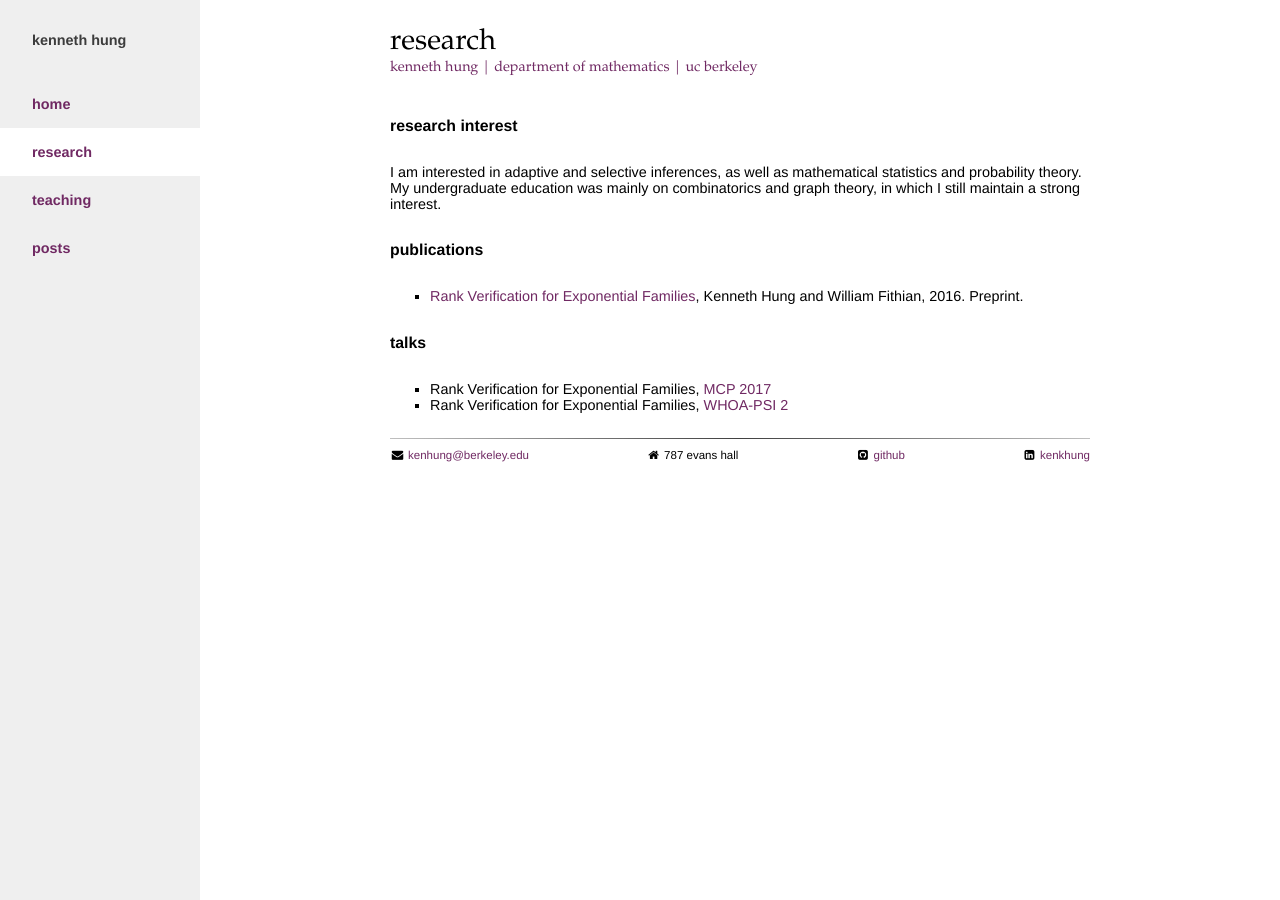
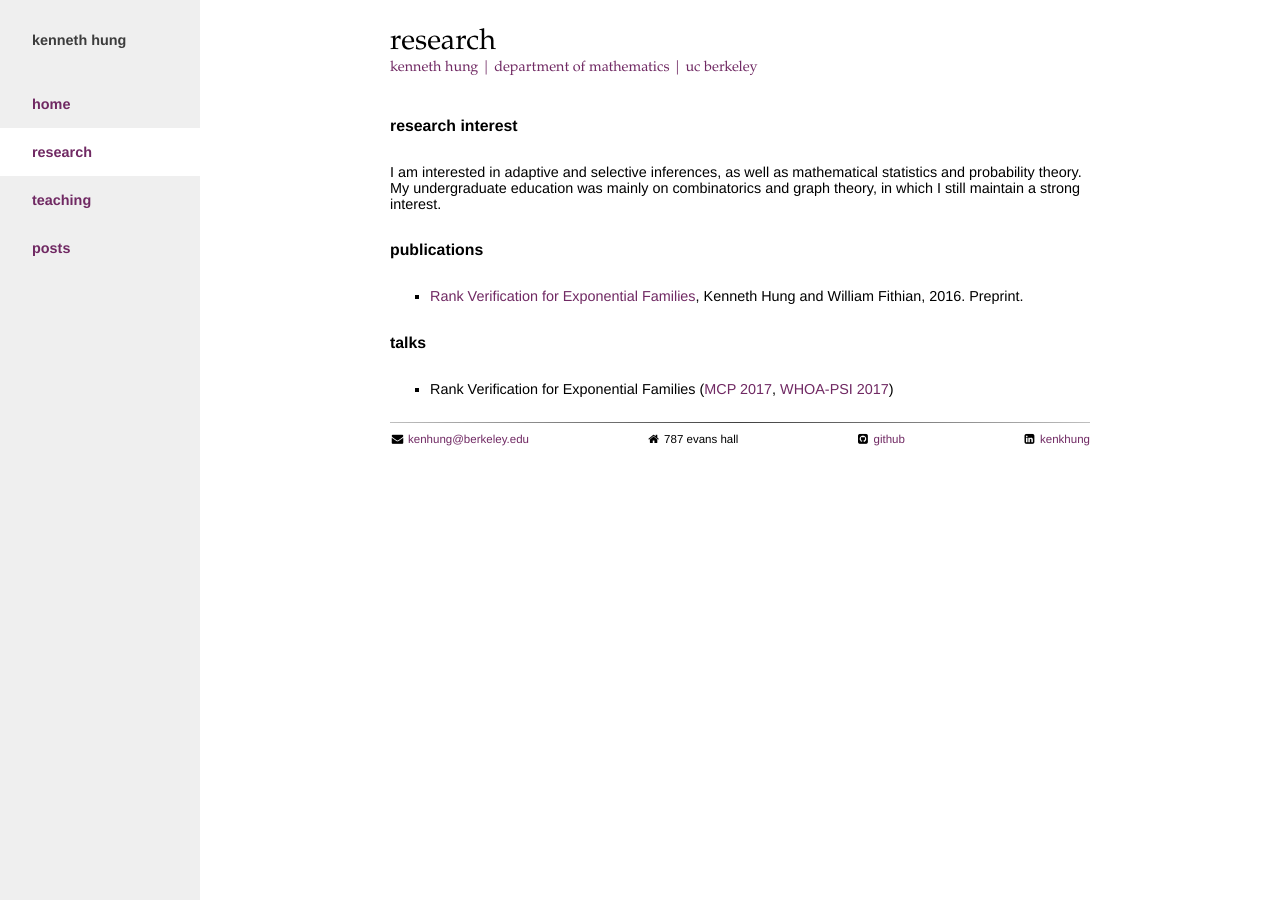
Before and after one commit to yiqunchen/kenhungkk.github.io, a Jekyll site: the page built from research.md, in a window 1280 px wide. Built offline with Jekyll 4.4.1, drawn with Linux system fonts in a browser that asks for light colours; nearby versions of some CDN libraries.

Commit message:
talks cleaned up

```diff
--- a/research.md
+++ b/research.md
@@ -13,5 +13,4 @@ I am interested in adaptive and selective inferences, as well as mathematical st
 
 # Talks
 
-- Rank Verification for Exponential Families, [MCP 2017](http://www.mcp-conference.org/hp/2017/)
-- Rank Verification for Exponential Families, [WHOA-PSI 2](http://www.math.wustl.edu/%7Ekuffner/WHOA-PSI-2.html)
+- Rank Verification for Exponential Families ([MCP 2017](http://www.mcp-conference.org/hp/2017/), [WHOA-PSI 2017](http://www.math.wustl.edu/%7Ekuffner/WHOA-PSI-2.html))
```
